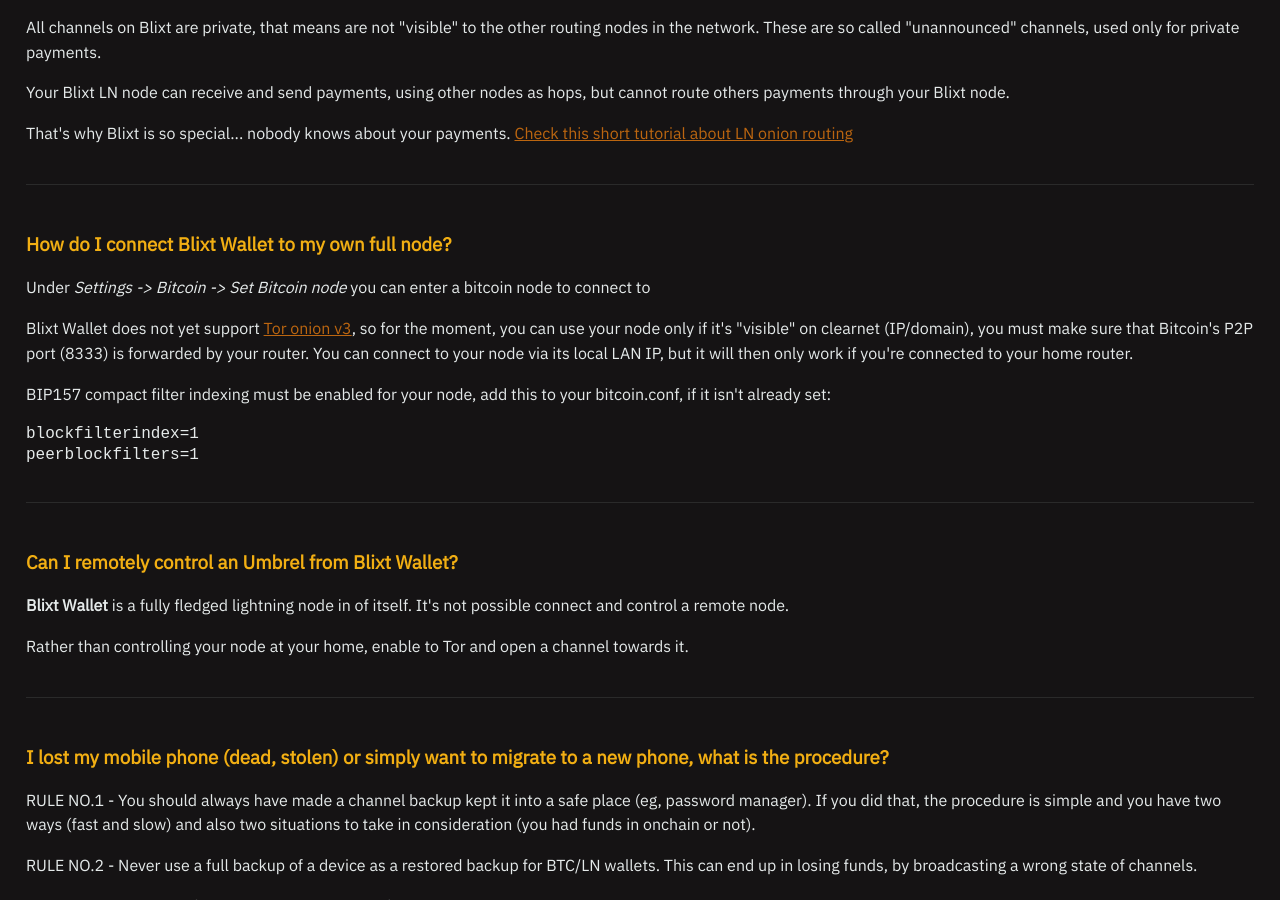
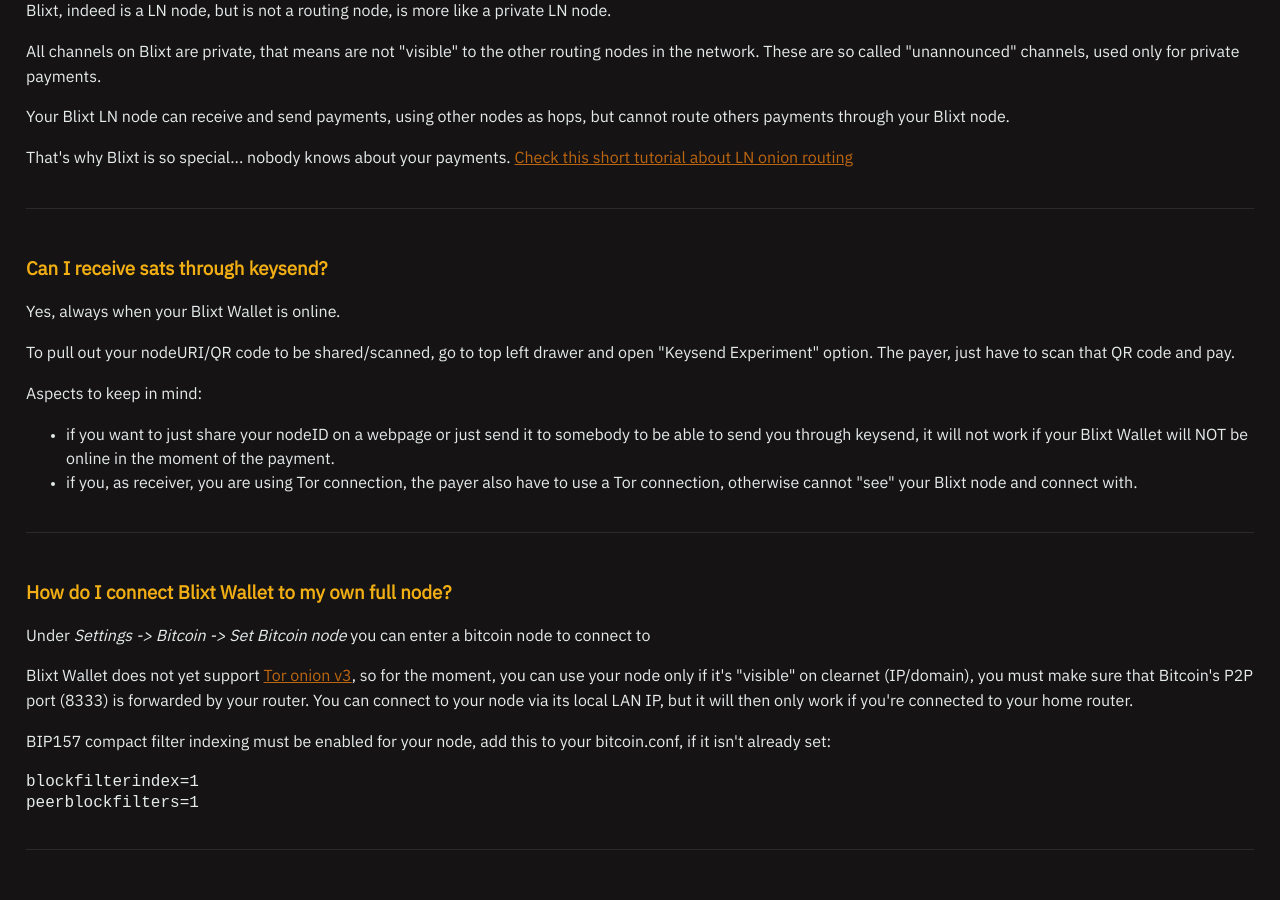
Before and after one commit to BlixtWallet/blixtwallet.github.io, a Jekyll site: the page built from faq.html, in a window 1280 px wide and 900 px high, scrolled down 3645 px. Built offline with Jekyll 4.4.1, drawn with Linux system fonts in a browser that asks for light colours; some of the changed text lies outside the part shown.

Commit message:
add keysend section
explain how to receive through keysend

```diff
--- a/faq.html
+++ b/faq.html
@@ -32,6 +32,7 @@
       <li><a href="#fees">What fees are used? Is there a cost to use LN channels?</a></li>
       <li><a href="#blixt-node">How is it possible to have a node on a mobile device?</a></li>
       <li><a href="#routing">Can I route payments with Blixt Wallet?</a></li>
+      <li><a href="#keysend">Can I receive sats through keysend?</a></li>
       <li><a href="#blixt-peers">With which nodes can I open lightning channels?</a></li>
       <li><a href="#connect-bitcoin-node">How do I connect Blixt Wallet to my own full node?</a></li>
       <li><a href="#umbrel-control">Can I remotely control an Umbrel from Blixt Wallet?</a></li>
@@ -277,6 +278,17 @@
     <p>That's why Blixt is so special... nobody knows about your payments. <a href="https://www.youtube.com/watch?v=toarjBSPFqI" target="_blank" rel="noopener noreferrer">Check this short tutorial about LN onion routing</a></p>
   </section>
 
+  <section id="keysend">
+    <h3>Can I receive sats through keysend?</h3>
+    <p>Yes, always when your Blixt Wallet is online.<p>
+    <p>To pull out your nodeURI/QR code to be shared/scanned, go to top left drawer and open "Keysend Experiment" option. The payer, just have to scan that QR code and pay.</p>
+    <p>Aspects to keep in mind:<p>
+    <ul>
+    <li>if you want to just share your nodeID on a webpage or just send it to somebody to be able to send you through keysend, it will not work if your Blixt Wallet will NOT be online in the moment of the payment.</li>
+    <li>if you, as receiver, you are using Tor connection, the payer also have to use a Tor connection, otherwise cannot "see" your Blixt node and connect with.</li>
+    </ul>
+  </section>
+
   <section id="connect-bitcoin-node">
     <h3>How do I connect Blixt Wallet to my own full node?</h3>
     <p>Under <i>Settings -> Bitcoin -> Set Bitcoin node</i> you can enter a bitcoin node to connect to</p>
```
